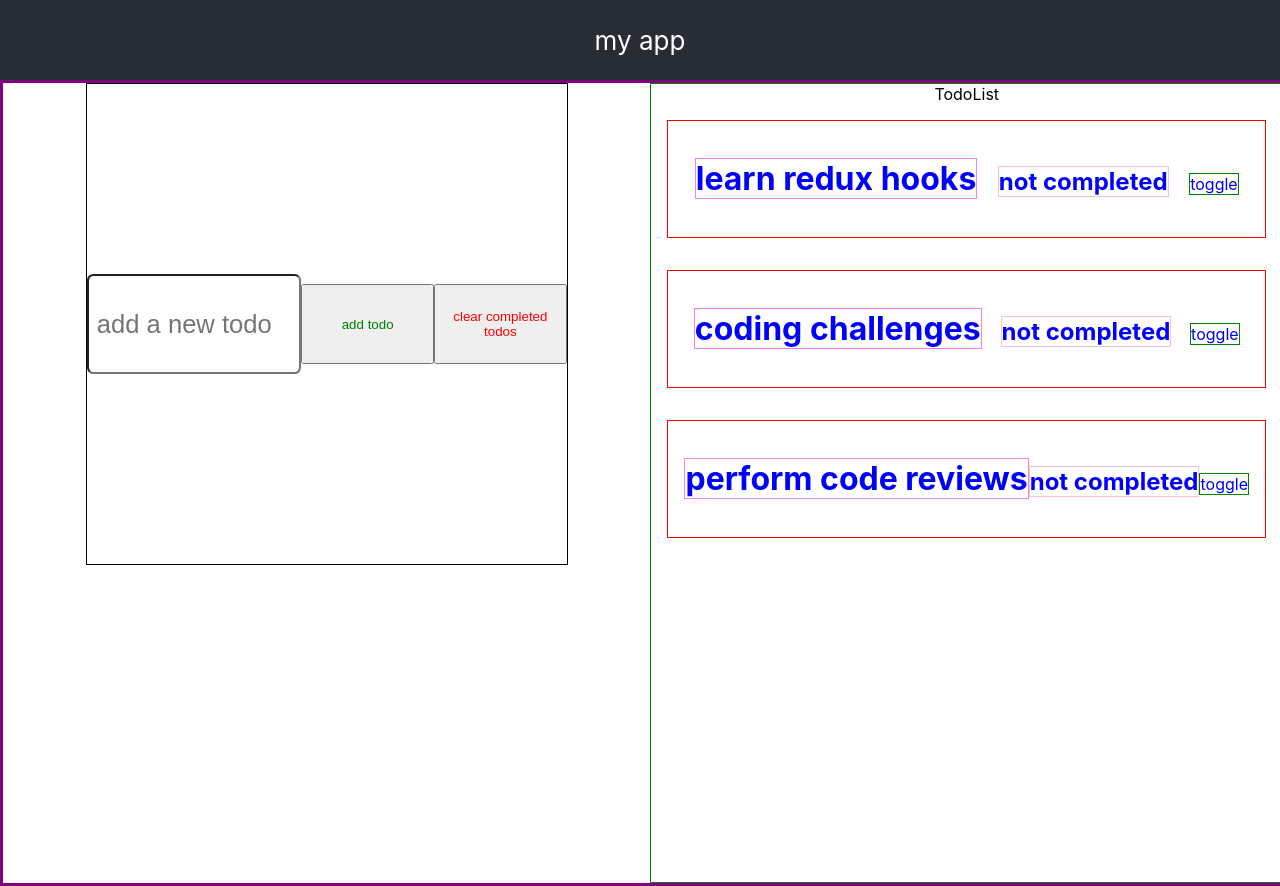
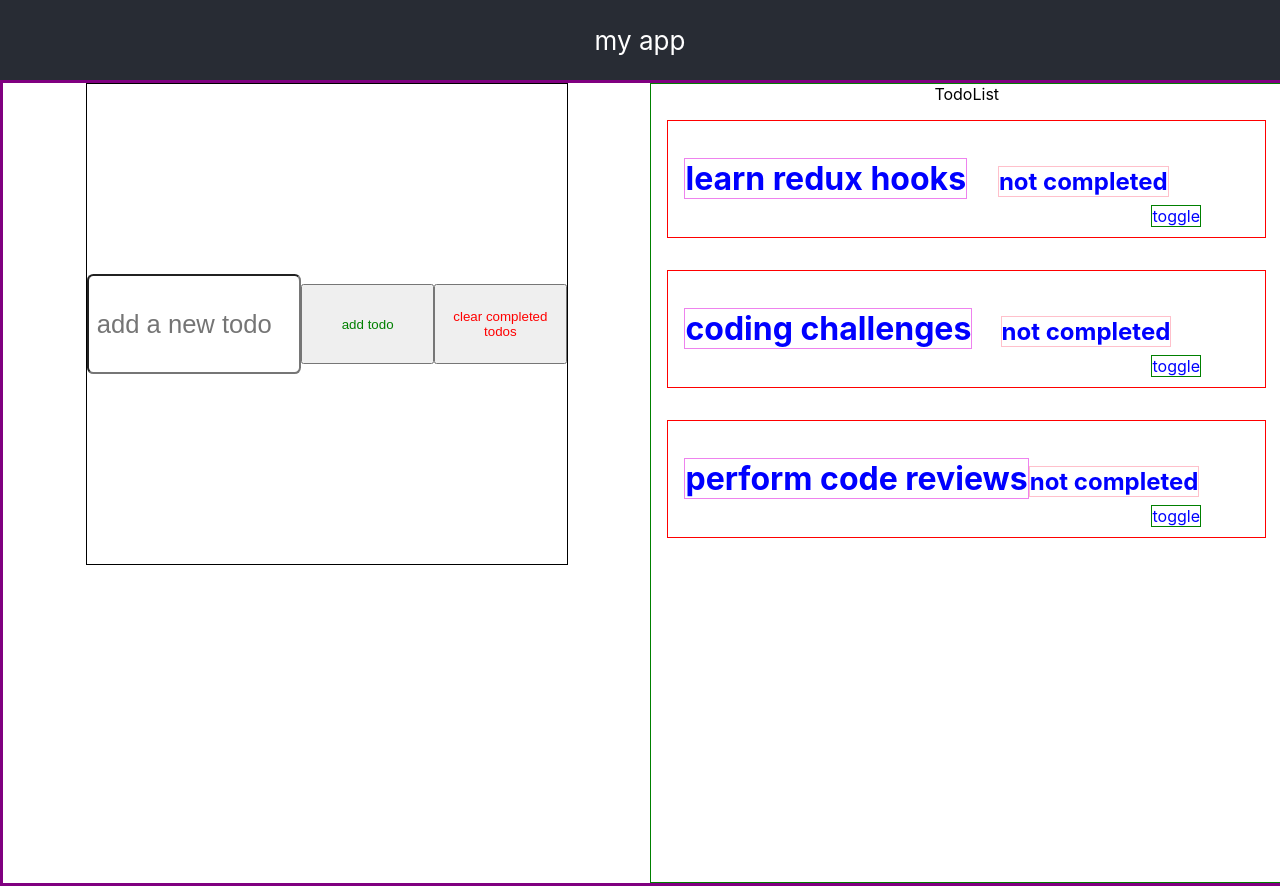
Before and after one commit to rhokath/single-page-app, a React (Create React App) app: page / in a window 1280 px wide. Built offline with nearby package versions, Linux system fonts and the light colour scheme.

Commit message:
adjusting spacing

```diff
--- a/src/components/todo.scss
+++ b/src/components/todo.scss
@@ -49,7 +49,7 @@ form {
     border: 1px solid red;
     margin: 1rem;
     display: flex;
-    justify-content: space-around;
+    justify-content: space-between;
     align-items: baseline;
     align-content: center;
     h1{
@@ -60,7 +60,10 @@ form {
     }
     p{
         border: 1px solid green;
-        flex-basis: auto;
+        position: relative;
+        bottom: 0;
+        top: 2rem;
+        right: 3rem;
     }
 }
 .completed{
```
